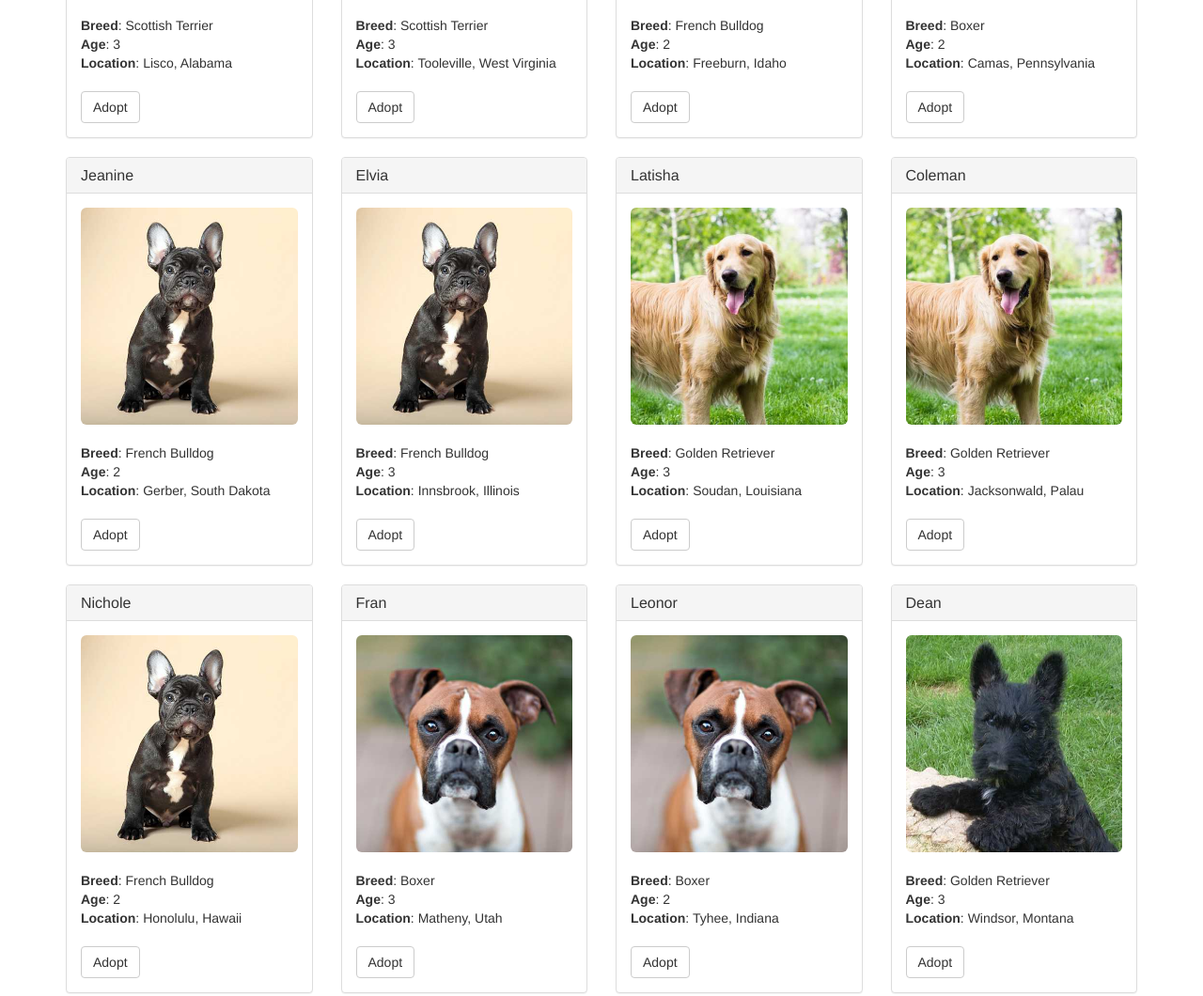
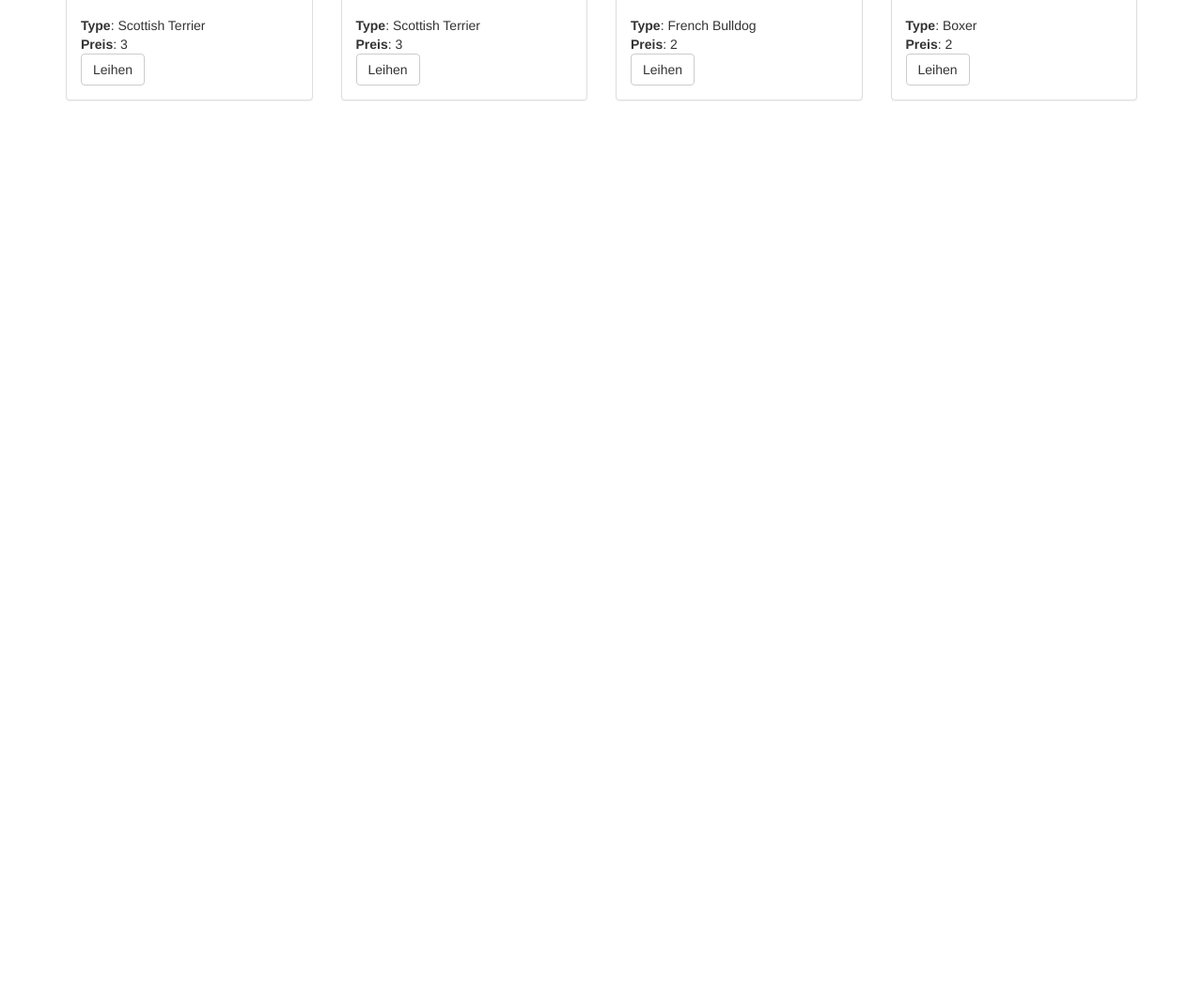
Before and after one commit to jufink/hackathon, a website: page src/index.html in a window 1280 px wide. Shown: the part 409-1469 px from the top of the page at 94% size. After the commit the page ends 800 px from the top, so only its background shows below. Drawn offline with nearby package versions, Linux system fonts and the light colour scheme; files whose address does not match are found by name.

Commit message:
- 4 bags

```diff
--- a/src/index.html
+++ b/src/index.html
@@ -4,8 +4,7 @@
     <meta charset="utf-8">
     <meta http-equiv="X-UA-Compatible" content="IE=edge">
     <meta name="viewport" content="width=device-width, initial-scale=1">
-    <!-- The above 3 meta tags *must* come first in the head; any other head content must come *after* these tags -->
-    <title>Pete's Pet Shop</title>
+    <title>Smart Fashion4aDay </title>
 
     <!-- Bootstrap -->
     <link href="css/bootstrap.min.css" rel="stylesheet">
@@ -21,38 +20,34 @@
     <div class="container">
       <div class="row">
         <div class="col-xs-12 col-sm-8 col-sm-push-2">
-          <h1 class="text-center">Julians Pet Shop</h1>
+          <h1 class="text-center">Smart Fashion4aDay</h1>
           <hr/>
           <br/>
         </div>
       </div>
 
       <div id="petsRow" class="row">
-        <!-- PETS LOAD HERE -->
       </div>
     </div>
 
     <div id="petTemplate" style="display: none;">
-      <div class="col-sm-6 col-md-4 col-lg-3">
+      <div class="col-sm-3 col-md-3 col-lg-3">
         <div class="panel panel-default panel-pet">
           <div class="panel-heading">
-            <h3 class="panel-title">Scrappy</h3>
+            <h3 class="panel-title">Test/h3>
           </div>
           <div class="panel-body">
             <img alt="140x140" data-src="holder.js/140x140" class="img-rounded img-center" style="width: 100%;" src="https://animalso.com/wp-content/uploads/2017/01/Golden-Retriever_6.jpg" data-holder-rendered="true">
             <br/><br/>
-            <strong>Breed</strong>: <span class="pet-breed">Golden Retriever</span><br/>
-            <strong>Age</strong>: <span class="pet-age">3</span><br/>
-            <strong>Location</strong>: <span class="pet-location">Warren, MI</span><br/><br/>
-            <button class="btn btn-default btn-adopt" type="button" data-id="0">Adopt</button>
+            <strong>Type</strong>: <span class="pet-breed"></span><br/>
+            <strong>Preis</strong>: <span class="pet-age">300</span><br/>
+            <button class="btn btn-default btn-adopt" type="button" data-id="0">Leihen</button>
           </div>
         </div>
       </div>
     </div>
 
-    <!-- jQuery (necessary for Bootstrap's JavaScript plugins) -->
     <script src="https://ajax.googleapis.com/ajax/libs/jquery/1.12.4/jquery.min.js"></script>
-    <!-- Include all compiled plugins (below), or include individual files as needed -->
     <script src="js/bootstrap.min.js"></script>
     <script src="js/web3.min.js"></script>
     <script src="js/truffle-contract.js"></script>
--- a/src/pets.json
+++ b/src/pets.json
@@ -30,101 +30,5 @@
     "age": 2,
     "breed": "Boxer",
     "location": "Camas, Pennsylvania"
-  },
-  {
-    "id": 4,
-    "name": "Jeanine",
-    "picture": "images/french-bulldog.jpeg",
-    "age": 2,
-    "breed": "French Bulldog",
-    "location": "Gerber, South Dakota"
-  },
-  {
-    "id": 5,
-    "name": "Elvia",
-    "picture": "images/french-bulldog.jpeg",
-    "age": 3,
-    "breed": "French Bulldog",
-    "location": "Innsbrook, Illinois"
-  },
-  {
-    "id": 6,
-    "name": "Latisha",
-    "picture": "images/golden-retriever.jpeg",
-    "age": 3,
-    "breed": "Golden Retriever",
-    "location": "Soudan, Louisiana"
-  },
-  {
-    "id": 7,
-    "name": "Coleman",
-    "picture": "images/golden-retriever.jpeg",
-    "age": 3,
-    "breed": "Golden Retriever",
-    "location": "Jacksonwald, Palau"
-  },
-  {
-    "id": 8,
-    "name": "Nichole",
-    "picture": "images/french-bulldog.jpeg",
-    "age": 2,
-    "breed": "French Bulldog",
-    "location": "Honolulu, Hawaii"
-  },
-  {
-    "id": 9,
-    "name": "Fran",
-    "picture": "images/boxer.jpeg",
-    "age": 3,
-    "breed": "Boxer",
-    "location": "Matheny, Utah"
-  },
-  {
-    "id": 10,
-    "name": "Leonor",
-    "picture": "images/boxer.jpeg",
-    "age": 2,
-    "breed": "Boxer",
-    "location": "Tyhee, Indiana"
-  },
-  {
-    "id": 11,
-    "name": "Dean",
-    "picture": "images/scottish-terrier.jpeg",
-    "age": 3,
-    "breed": "Golden Retriever",
-    "location": "Windsor, Montana"
-  },
-  {
-    "id": 12,
-    "name": "Stevenson",
-    "picture": "images/french-bulldog.jpeg",
-    "age": 3,
-    "breed": "French Bulldog",
-    "location": "Kingstowne, Nevada"
-  },
-  {
-    "id": 13,
-    "name": "Kristina",
-    "picture": "images/golden-retriever.jpeg",
-    "age": 4,
-    "breed": "Golden Retriever",
-    "location": "Sultana, Massachusetts"
-  },
-  {
-    "id": 14,
-    "name": "Ethel",
-    "picture": "images/golden-retriever.jpeg",
-    "age": 2,
-    "breed": "Golden Retriever",
-    "location": "Broadlands, Oregon"
-  },
-  {
-    "id": 15,
-    "name": "Terry",
-    "picture": "images/golden-retriever.jpeg",
-    "age": 2,
-    "breed": "Golden Retriever",
-    "location": "Dawn, Wisconsin"
   }
 ]
```
Also changed, not shown: 1 other file.
